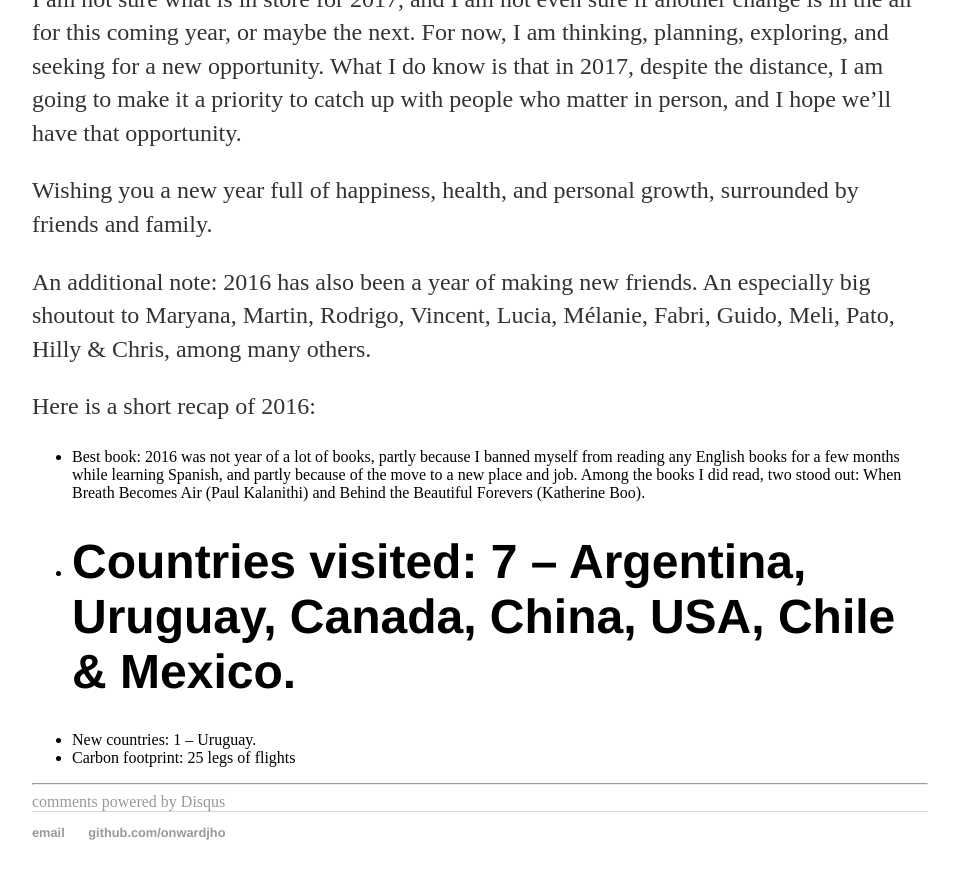
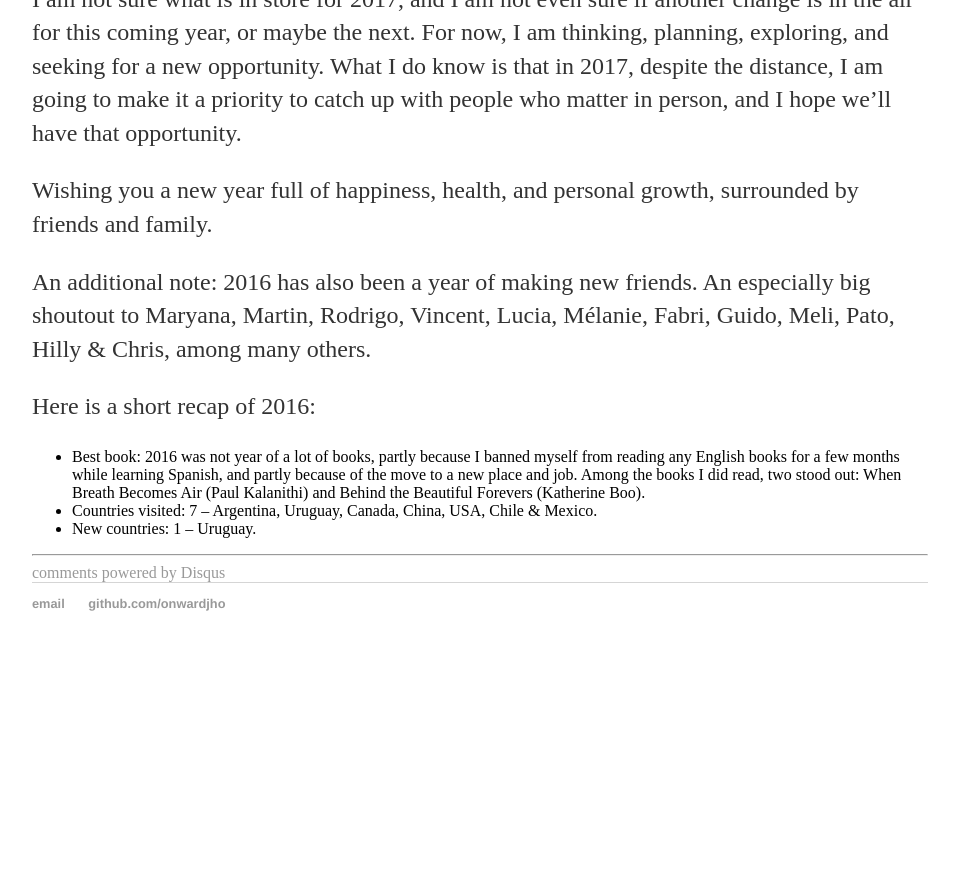
Before and after one commit to onwardjho/onwardjho.github.io, a Jekyll site: the page built from _posts/2017-09-10-onwardjho-update-field-201701.md, in a window 1280 px wide and 900 px high, scrolled down 3798 px. Shown: the top 879 px of the window, without its empty margins (160-1119 px from the left). Built offline with Jekyll 4.4.1, drawn with Linux system fonts in a browser that asks for light colours; comment, search, counter and statistics services are not loaded; after the commit the page ends 4469 px from its top, so only the background shows below that.

Commit message:
Update 2017-09-10-onwardjho-update-field-201701.md

```diff
--- a/_posts/2017-09-10-onwardjho-update-field-201701.md
+++ b/_posts/2017-09-10-onwardjho-update-field-201701.md
@@ -32,6 +32,5 @@ An additional note: 2016 has also been a year of making new friends.  An especia
 Here is a short recap of 2016:
 
 - Best book: 2016 was not year of a lot of books, partly because I banned myself from reading any English books for a few months while learning Spanish, and partly because of the move to a new place and job. Among the books I did read, two stood out: When Breath Becomes Air (Paul Kalanithi) and Behind the Beautiful Forevers (Katherine Boo).
-- # Countries visited: 7 – Argentina, Uruguay, Canada, China, USA, Chile & Mexico.
+- Countries visited: 7 – Argentina, Uruguay, Canada, China, USA, Chile & Mexico.
 - New countries: 1 – Uruguay.
-- Carbon footprint: 25 legs of flights
```
